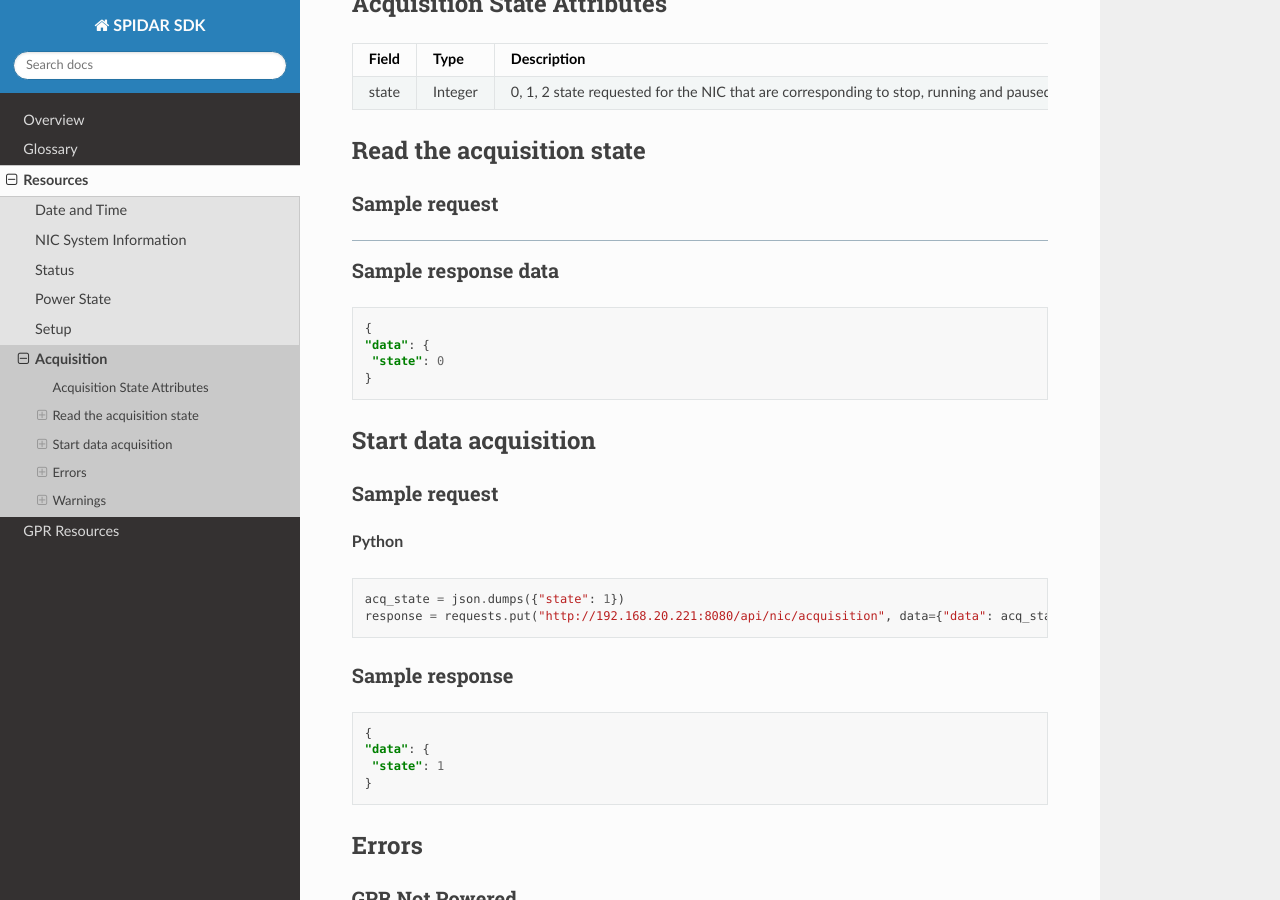
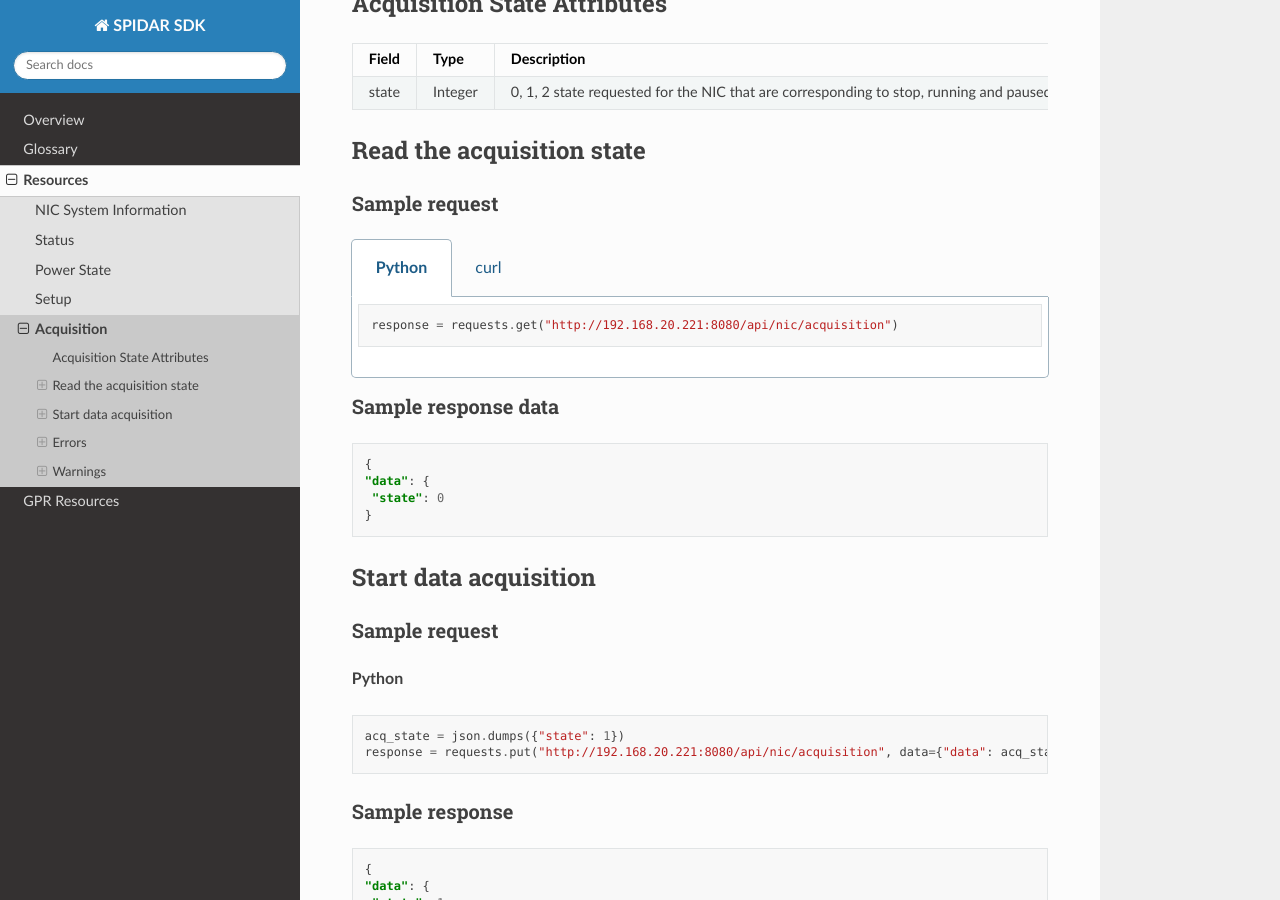
Before and after one commit to SensoftInc/spidar-sdk, a Sphinx documentation site: the page built from docs/acquisition.rst, in a window 1280 px wide and 900 px high, scrolled down 395 px. Built offline with Sphinx 7.4.7 and the Read the Docs theme 2.0.0, drawn with Linux system fonts in a browser that asks for light colours; pages that are not in the unit, such as notebooks, are missing from menus.

Commit message:
Be consistent with using the word `cur;` instead of `bash` and fix code-tag

```diff
--- a/docs/acquisition.rst
+++ b/docs/acquisition.rst
@@ -37,11 +37,11 @@ Sample request
 
 .. tabs::
 
-  .. code-tab::python
+  .. code-tab:: python
 
       response = requests.get("http://192.168.20.221:8080/api/nic/acquisition")
 
-  .. code-tab::console curl
+  .. code-tab:: console curl
 
       curl http://192.168.20.221:8080/api/nic/acquisition
 
--- a/docs/data_socket.rst
+++ b/docs/data_socket.rst
@@ -41,7 +41,7 @@ Sample request
 
       response = requests.get("http://192.168.20.221:8080/api/nic/gpr/data_socket")
 
-   .. code-tab:: console
+   .. code-tab:: curl
 
       curl http://192.168.20.221:8080/api/nic/gpr/data_socket
 
--- a/docs/data_socket_reset.rst
+++ b/docs/data_socket_reset.rst
@@ -32,7 +32,7 @@ Sample request
 
       response = requests.put("http://192.168.20.221:8080/api/nic/gpr/data_socket_reset", data={"data": {}})
 
-   .. code-tab:: console
+   .. code-tab:: curl
 
       curl -X PUT --data-urlencode "data={}" http://192.168.20.221:8080/api/nic/gpr/data_socket
 
--- a/docs/date_time.rst
+++ b/docs/date_time.rst
@@ -63,7 +63,7 @@ Sample request
 
       response = requests.get("http://192.168.20.221:8080/api/nic/date_time")
 
-   .. code-tab:: console
+   .. code-tab:: curl
 
       curl http://192.168.20.221:8080/api/nic/date_time
 
```
